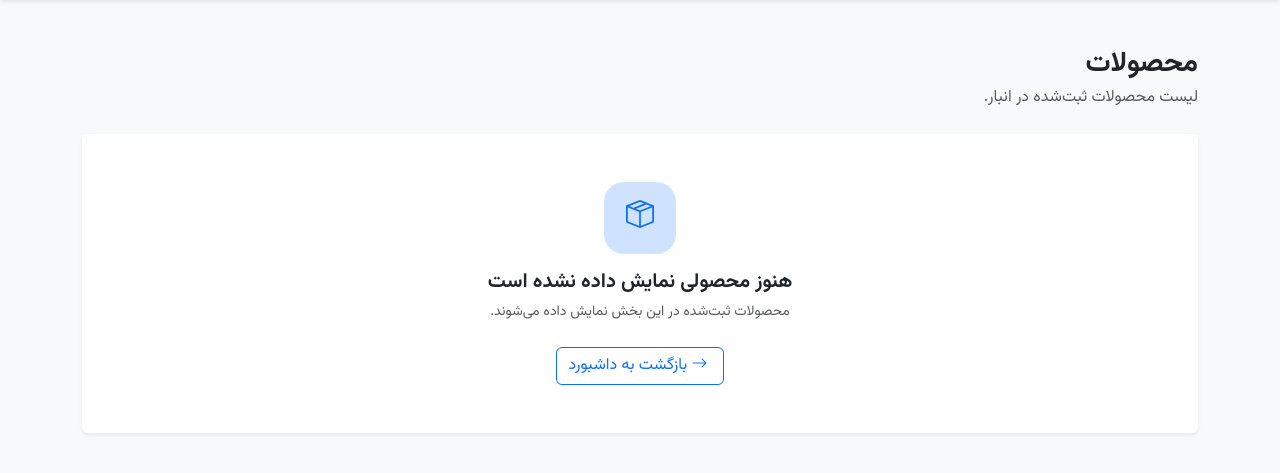
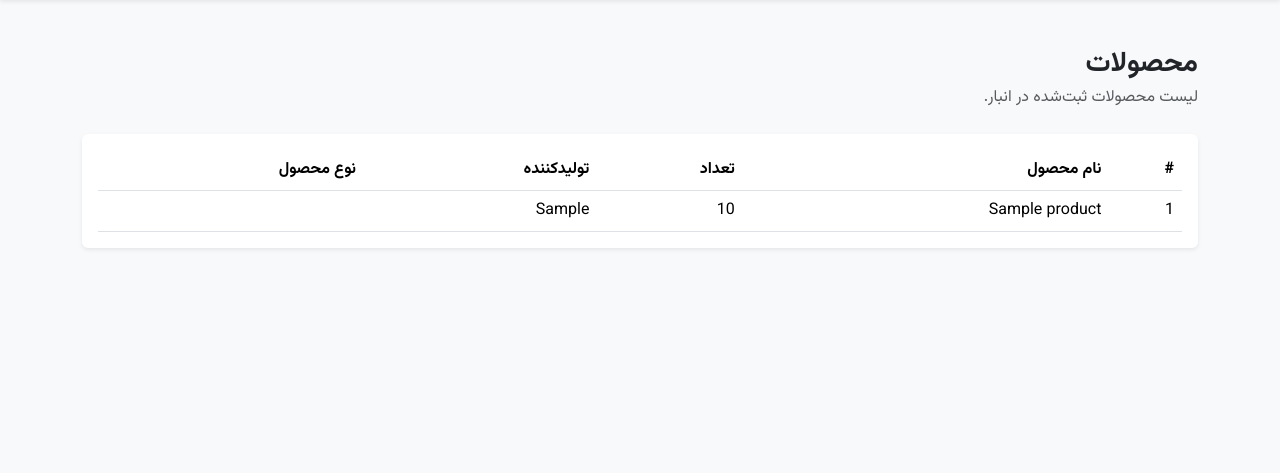
Before and after one commit to Arshiar352/PHP-Inventory-system-training, a PHP site: page /products in a window 1280 px wide. Shown: the part 58-531 px from the top of the page. Run offline with PHP 8.4, Linux system fonts and the light colour scheme; the visitor is signed in with stand-in values (Sample User, id 1); tables that the repository leaves empty or names only in its code hold one stand-in row (values such as "Sample post"); a stand-in replaces the project's code that opens the database connection.

Commit message:
Update 9

```diff
--- a/Controllers/ProductController.php
+++ b/Controllers/ProductController.php
@@ -1,12 +1,18 @@
 <?php
 
-class ProductController {
 
-    public function showProducts() {
+require_once __DIR__ . '/../Config/Database.php';
+
+class ProductController
+{
+
+    public function showProducts()
+    {
+        global $pdo;
+
+        $stmt = $pdo->query('SELECT * FROM products');
+        $products = $stmt->fetchAll(PDO::FETCH_ASSOC);
+
         require_once __DIR__ . '/../Views/products.php';
     }
-
 }
-
-
-?>
--- a/Views/products.php
+++ b/Views/products.php
@@ -2,28 +2,89 @@
 $pageTitle = 'محصولات';
 $bodyClass = 'bg-body-tertiary';
 $showNavbar = true;
+
 require __DIR__ . '/partials/head.php';
 ?>
 
 <main class="container py-4 py-lg-5">
+
     <div class="mb-4">
         <h1 class="h3 fw-bold mb-1">محصولات</h1>
-        <p class="text-body-secondary mb-0">لیست محصولات ثبت‌شده در انبار.</p>
+        <p class="text-body-secondary mb-0">
+            لیست محصولات ثبت‌شده در انبار.
+        </p>
     </div>
 
-    <div class="card border-0 shadow-sm">
-        <div class="card-body p-5 text-center">
-            <div class="empty-state-icon bg-primary-subtle text-primary mb-3">
-                <i class="bi bi-box-seam"></i>
+    <?php if (empty($products)): ?>
+
+        <div class="card border-0 shadow-sm">
+            <div class="card-body p-5 text-center">
+                <i class="bi bi-box-seam fs-1 text-primary"></i>
+
+                <h2 class="h5 fw-bold mt-3">
+                    هنوز محصولی ثبت نشده است
+                </h2>
+
+                <p class="text-body-secondary small mb-0">
+                    محصولات ثبت‌شده در این بخش نمایش داده می‌شوند.
+                </p>
             </div>
-            <h2 class="h5 fw-bold mb-2">هنوز محصولی نمایش داده نشده است</h2>
-            <p class="text-body-secondary small mb-4">محصولات ثبت‌شده در این بخش نمایش داده می‌شوند.</p>
-            <a href="/home" class="btn btn-outline-primary">
-                <i class="bi bi-arrow-right ms-1"></i>
-                بازگشت به داشبورد
-            </a>
         </div>
-    </div>
+
+    <?php else: ?>
+
+        <div class="card border-0 shadow-sm">
+            <div class="card-body">
+
+                <div class="table-responsive">
+                    <table class="table table-hover align-middle mb-0">
+
+                        <thead>
+                            <tr>
+                                <th>#</th>
+                                <th>نام محصول</th>
+                                <th>تعداد</th>
+                                <th>تولیدکننده</th>
+                                <th>نوع محصول</th>
+                            </tr>
+                        </thead>
+
+                        <tbody>
+
+                            <?php foreach ($products as $index => $product): ?>
+
+                                <tr>
+                                    <td><?= $index + 1 ?></td>
+
+                                    <td>
+                                        <?= htmlspecialchars($product['name'], ENT_QUOTES, 'UTF-8') ?>
+                                    </td>
+
+                                    <td>
+                                        <?= htmlspecialchars($product['quantity'], ENT_QUOTES, 'UTF-8') ?>
+                                    </td>
+
+                                    <td>
+                                        <?= htmlspecialchars($product['manufacturer'], ENT_QUOTES, 'UTF-8') ?>
+                                    </td>
+
+                                    <td>
+                                        <?= htmlspecialchars($product['type'], ENT_QUOTES, 'UTF-8') ?>
+                                    </td>
+                                </tr>
+
+                            <?php endforeach; ?>
+
+                        </tbody>
+
+                    </table>
+                </div>
+
+            </div>
+        </div>
+
+    <?php endif; ?>
+
 </main>
 
 <?php require __DIR__ . '/partials/footer.php'; ?>
```
Also changed, not shown: Controllers/AuthController.php (+10 -5 lines).
